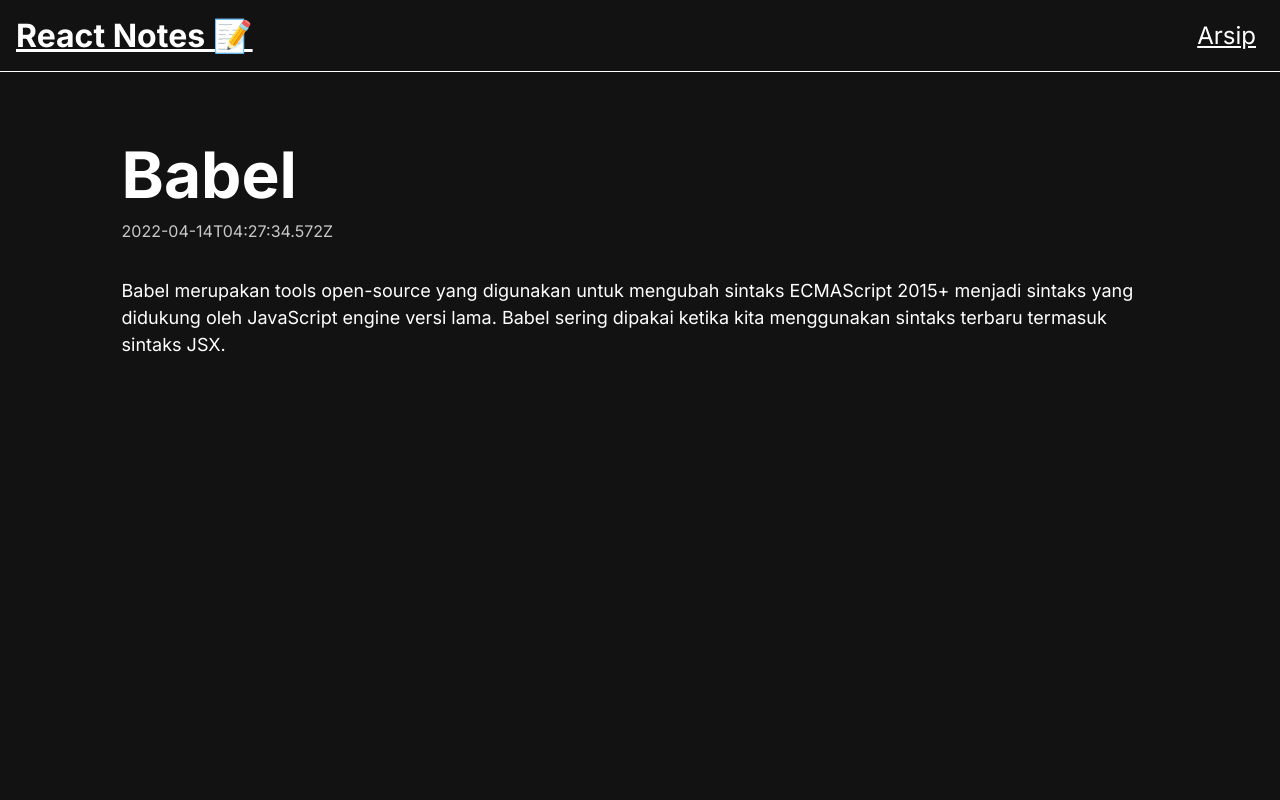
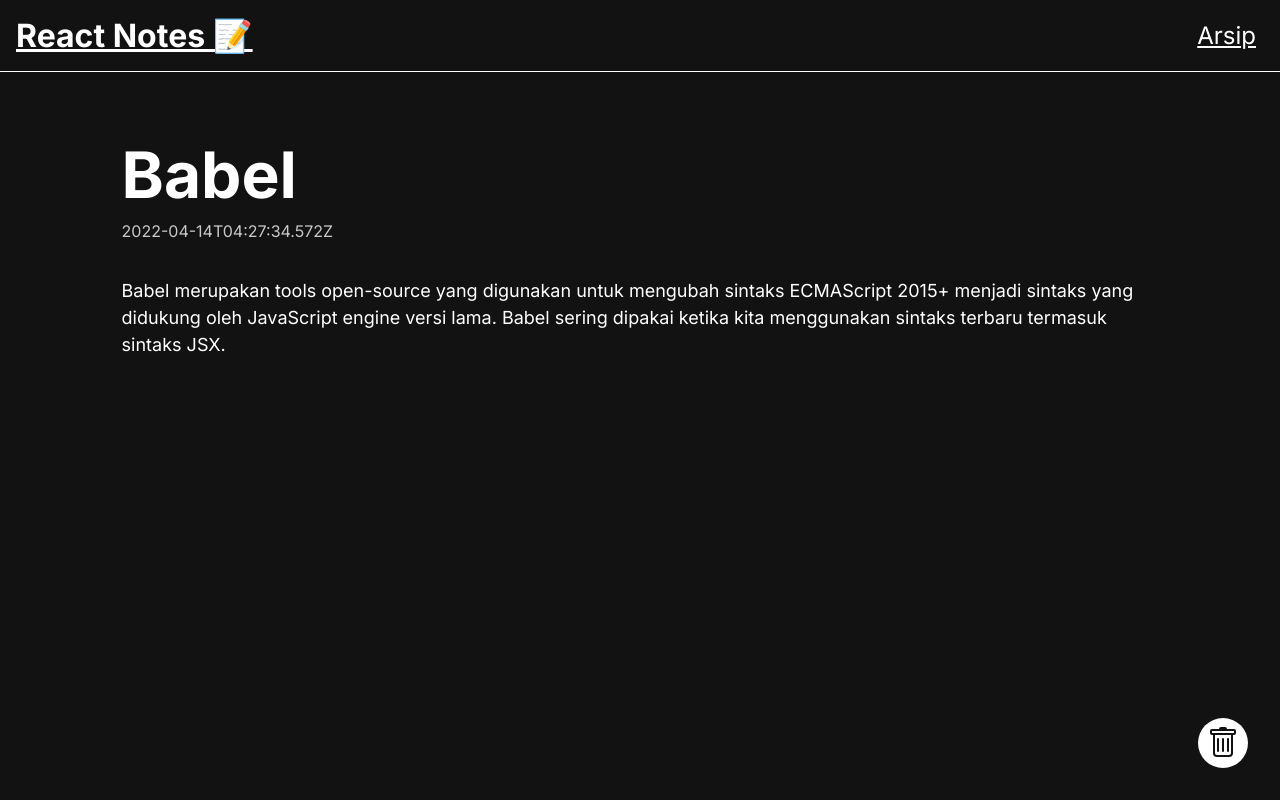
Before and after one commit to IrsalLaz/neko-notes-app, a React (Vite) app: page /notes/notes-1 in a window 1280 px wide. Built offline with nearby package versions, Linux system fonts and the light colour scheme.

Commit message:
feat: add delete button at detail page

```diff
--- /dev/null
+++ b/src/components/DeleteButton.jsx
@@ -0,0 +1,19 @@
+import React from "react";
+import { BsTrash } from "react-icons/bs";
+
+function DeleteButton({ onDelete }) {
+	return (
+		<button
+			type="button"
+			title="delete"
+			className="action"
+			onClick={() => {
+				onDelete();
+			}}
+		>
+			<BsTrash />
+		</button>
+	);
+}
+
+export default DeleteButton;
--- a/src/pages/DetailNote.jsx
+++ b/src/pages/DetailNote.jsx
@@ -1,6 +1,7 @@
 import React from "react";
-import { getNote } from "../utils/local-data";
-import { useParams } from "react-router-dom";
+import { deleteNote, getNote } from "../utils/local-data";
+import { useNavigate, useParams } from "react-router-dom";
+import DeleteButton from "../components/DeleteButton";
 
 class DetailNote extends React.Component {
 	constructor(props) {
@@ -9,6 +10,13 @@
 		this.state = {
 			note: getNote(props.id),
 		};
+
+		this.onDeleteHandler = this.onDeleteHandler.bind(this);
+	}
+
+	onDeleteHandler() {
+		deleteNote(this.props.id);
+		this.props.navigate("/");
 	}
 
 	render() {
@@ -17,6 +25,9 @@
 				<h3 className="detail-page__title">{this.state.note.title}</h3>
 				<p className="detail-page__createdAt">{this.state.note.createdAt}</p>
 				<p className="detail-page__body">{this.state.note.body}</p>
+				<div className="detail-page__action">
+					<DeleteButton onDelete={this.onDeleteHandler} />
+				</div>
 			</section>
 		);
 	}
@@ -24,8 +35,9 @@
 
 function DetailNoteWrapper() {
 	const { id } = useParams();
+	const navigate = useNavigate();
 
-	return <DetailNote id={id} />;
+	return <DetailNote id={id} navigate={navigate} />;
 }
 
 export default DetailNoteWrapper;
```
